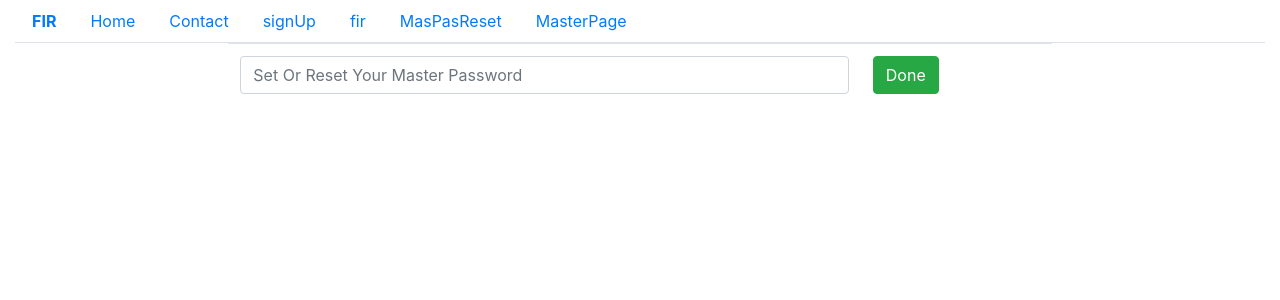
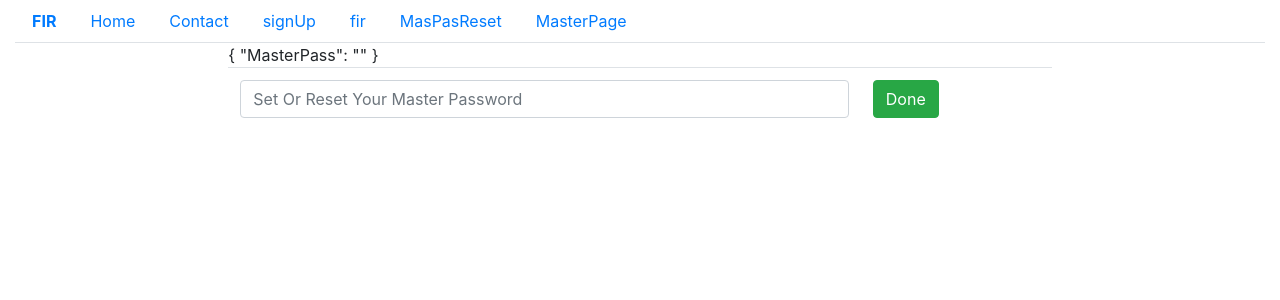
Before and after one commit to 5p4r70n/FirReg, an Angular app in the folder Frontend/: page /MasPasReset in a window 1280 px wide. Shown: the top 300 px of the page. Built offline with nearby package versions, Linux system fonts and the light colour scheme.

Commit message:
connected to the server

```diff
--- a/Frontend/src/app/app.module.ts
+++ b/Frontend/src/app/app.module.ts
@@ -11,6 +11,7 @@ import { ContactComponent } from './contact/contact.component';
 import { MasterPassResetComponent } from './master-pass-reset/master-pass-reset.component';
 import { MasterPageComponent } from './master-page/master-page.component';
 import {HttpClientModule} from "@angular/common/http"
+import {FormsModule} from "@angular/forms/"
 import { from } from 'rxjs';
 
 @NgModule({
@@ -27,7 +28,8 @@ import { from } from 'rxjs';
   imports: [
     BrowserModule,
     AppRoutingModule,
-    HttpClientModule
+    HttpClientModule,
+    FormsModule
   ],
   providers: [],
   bootstrap: [AppComponent]
--- a/Frontend/src/app/master-pass-reset/master-pass-reset.component.html
+++ b/Frontend/src/app/master-pass-reset/master-pass-reset.component.html
@@ -2,15 +2,18 @@
   <div class="row">
     <div class="col-lg-2"></div>
     <div class="col-lg-8">
+      <form #masterPassForm="ngForm" (ngSubmit)="onSubmit()">
+        {{masterPassForm.value | json}}
       <table class="table">
         <tr>
           <td>
-            <input class="form-control ds-input" type="text" name="newpass"
-              placeholder="Set Or Reset Your Master Password">
+            <input class="form-control ds-input" type="text" name="MasterPass" id="MasterPass"
+              placeholder="Set Or Reset Your Master Password" [(ngModel)] ="MasterPass">
           </td>
           <td> <button class="btn btn-success">Done</button></td>
         </tr>
       </table>
+    </form>
     </div>
     <div class="col-lg-2"></div>
   </div>
--- a/Frontend/src/app/master-pass-reset/master-pass-reset.component.ts
+++ b/Frontend/src/app/master-pass-reset/master-pass-reset.component.ts
@@ -1,4 +1,6 @@
 import { Component, OnInit } from '@angular/core';
+import {HttpClient} from "@angular/common/http"
+import { from } from 'rxjs';
 
 @Component({
   selector: 'app-master-pass-reset',
@@ -7,9 +9,17 @@ import { Component, OnInit } from '@angular/core';
 })
 export class MasterPassResetComponent implements OnInit {
 
-  constructor() { }
+  MasterPass=""
+
+  constructor() {
+   }
 
   ngOnInit() {
+
+
+  }
+  onSubmit() {
+    console.log(this.MasterPass)
   }
 
 }
```
Also changed, not shown: 1 other file (tests, documents, lock files or other folders).
